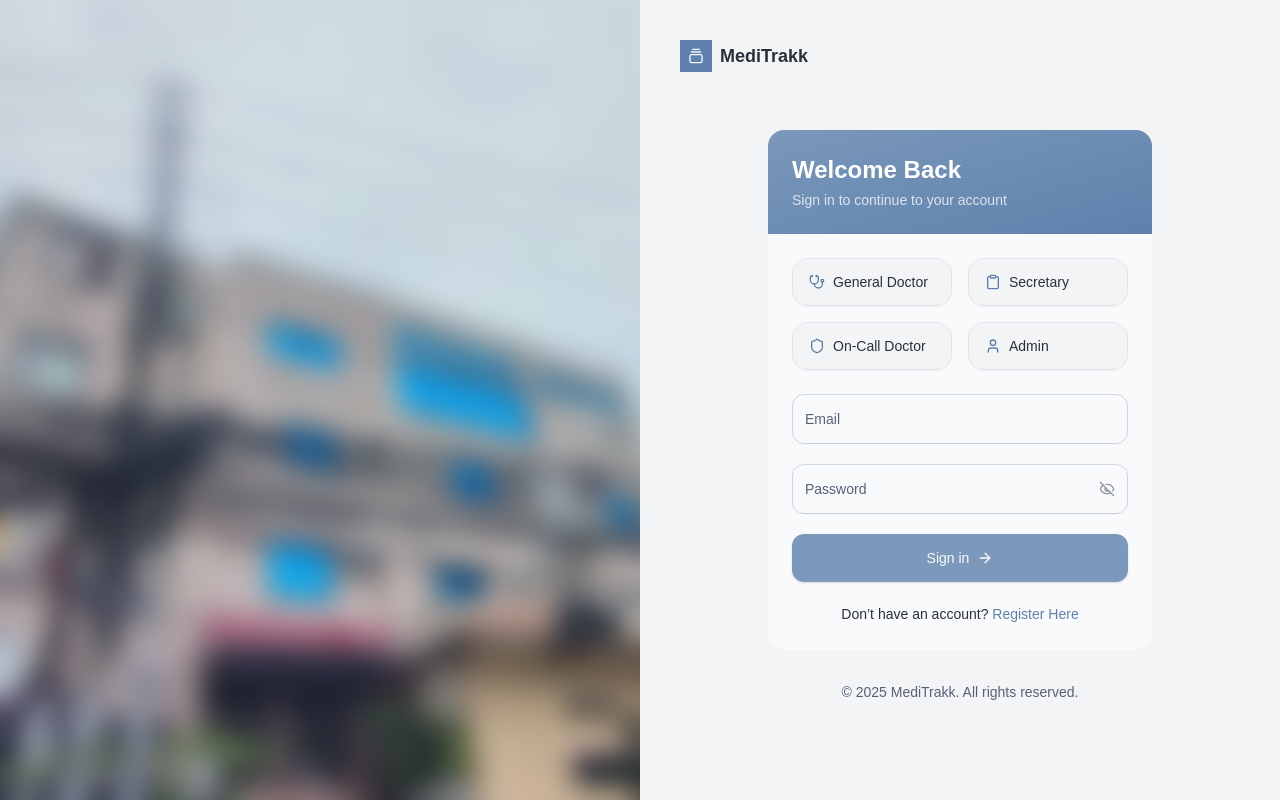
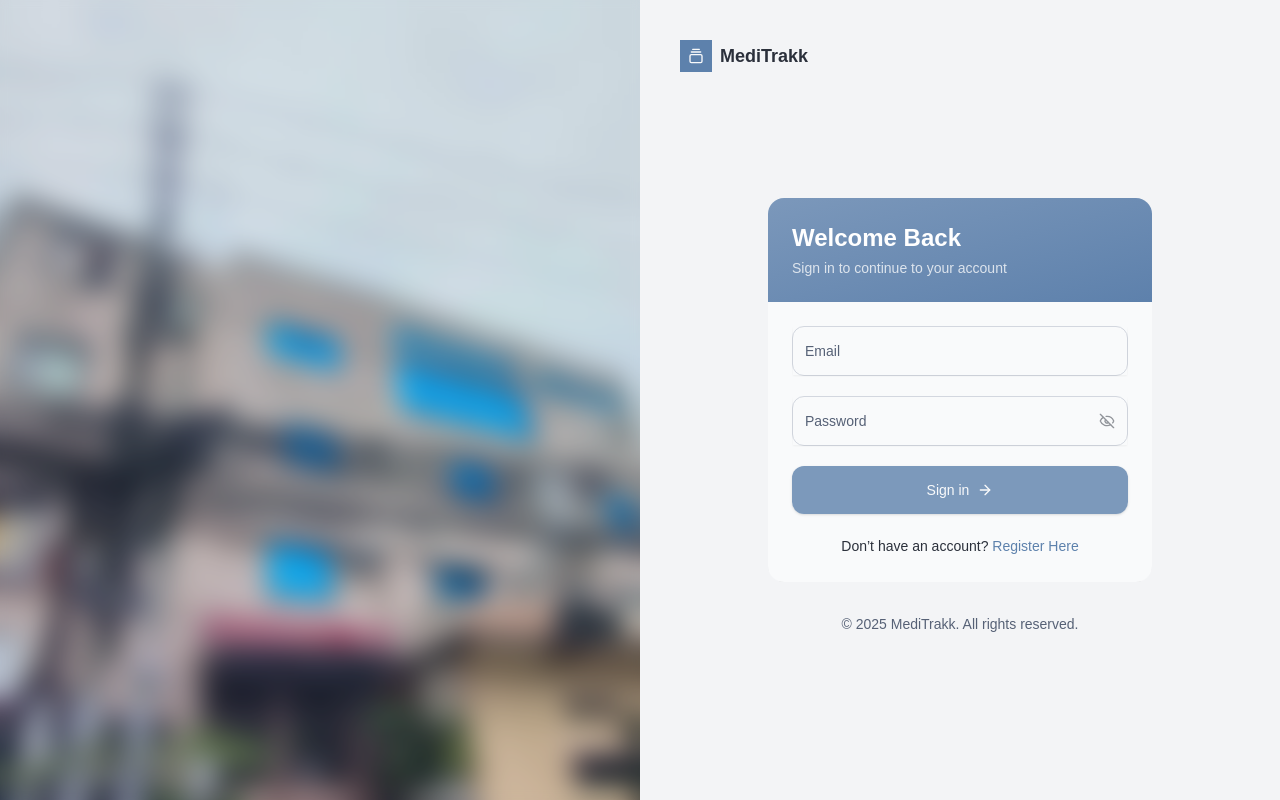
Before and after one commit to raptaro/meditrakk, a Next.js app in the folder frontend/: page /login in a window 1280 px wide. Built offline with nearby package versions, Linux system fonts and the light colour scheme.

Commit message:
Update login-form.tsx

```diff
--- a/frontend/app/(user)/login/login-form.tsx
+++ b/frontend/app/(user)/login/login-form.tsx
@@ -104,32 +104,32 @@ export function LoginForm({
     }
   }
 
-  const testAccounts = [
-    {
-      label: "General Doctor",
-      email: "generaldoctor@hospital.com",
-      password: "securepassword123",
-      icon: Stethoscope,
-    },
-    {
-      label: "Secretary",
-      email: "secretaryaccount@gmail.com",
-      password: "nVmTfEkCFeB3APi",
-      icon: Clipboard,
-    },
-    {
-      label: "On-Call Doctor",
-      email: "cardiologist@hospital.com",
-      password: "securepassword123",
-      icon: Shield,
-    },
-    {
-      label: "Admin",
-      email: "admin@gmail.com",
-      password: "10200922",
-      icon: User,
-    },
-  ];
+  // const testAccounts = [
+  //   {
+  //     label: "General Doctor",
+  //     email: "generaldoctor@hospital.com",
+  //     password: "securepassword123",
+  //     icon: Stethoscope,
+  //   },
+  //   {
+  //     label: "Secretary",
+  //     email: "secretaryaccount@gmail.com",
+  //     password: "nVmTfEkCFeB3APi",
+  //     icon: Clipboard,
+  //   },
+  //   {
+  //     label: "On-Call Doctor",
+  //     email: "cardiologist@hospital.com",
+  //     password: "securepassword123",
+  //     icon: Shield,
+  //   },
+  //   {
+  //     label: "Admin",
+  //     email: "admin@gmail.com",
+  //     password: "10200922",
+  //     icon: User,
+  //   },
+  // ];
 
   // Autofill helper
   const autoFill = (email: string, password: string) => {
@@ -155,7 +155,7 @@ export function LoginForm({
 
       <div className="bg-card p-6 shadow-lg">
         {/* Autofill buttons */}
-        <div className="mb-6 grid grid-cols-1 gap-4 sm:grid-cols-2">
+        {/* <div className="mb-6 grid grid-cols-1 gap-4 sm:grid-cols-2">
           {testAccounts.map((acc) => {
             const Icon = acc.icon;
             return (
@@ -171,7 +171,7 @@ export function LoginForm({
               </Button>
             );
           })}
-        </div>
+        </div> */}
 
         <Form {...form}>
           <form
```
